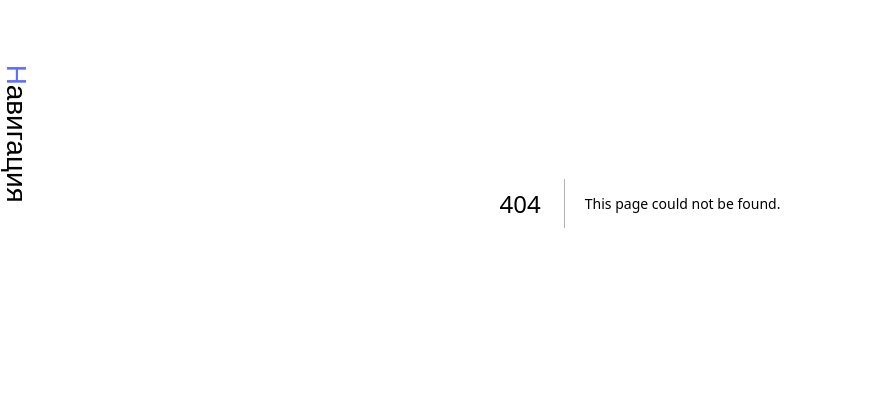
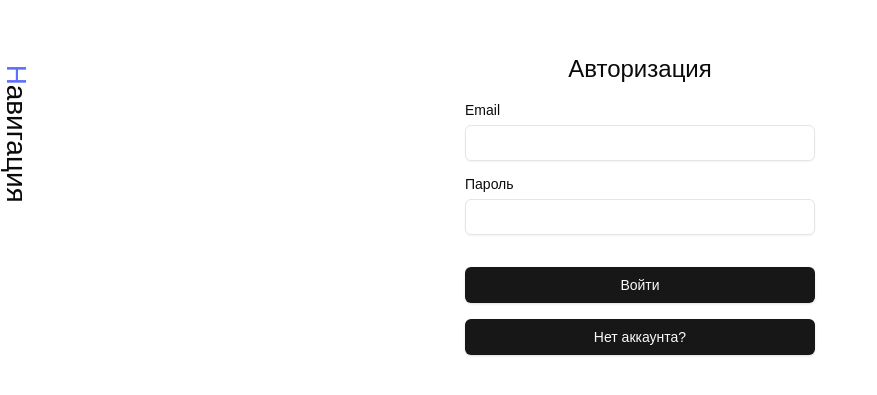
Before and after one commit to Konaisya/build-service, a Next.js app in the folder frontend/: page /auth in a window 1280 px wide. Before the commit this address had no page. Shown: the part 197-592 px from the top of the page, without its empty margins (0-877 px from the left). Built offline with nearby package versions, Linux system fonts and the light colour scheme.

Commit message:
gitingor and logic login

```diff
--- /dev/null
+++ b/frontend/src/app/auth/page.tsx
@@ -0,0 +1,85 @@
+"use client"
+import "./style.css"
+import { Input } from "@/components/ui/input"
+import { Label } from "@/components/ui/label"
+import { Button } from "@/components/ui/button"
+import React, { useState } from "react"
+import { motion, AnimatePresence } from "framer-motion"
+
+const Auth = () => {
+    const [isLogin, setIsLogin] = useState(true)
+
+    const toggleAuthMode = () => {
+        setIsLogin(!isLogin)
+    }
+
+    return (
+        <div className="all-auth" style={{ position: 'relative'}}>
+            <AnimatePresence>
+                {isLogin ? (
+                    <motion.div
+                        key="login"
+                        initial={{ opacity: 0, y: 20 }}
+                        animate={{ opacity: 1, y: 0 }}
+                        exit={{ opacity: 0, y: -20 }}
+                        transition={{ duration: 0.5 }}
+                        className="auth-container"
+                        style={{ position: 'absolute', width: '100%' }}
+                    >
+                        <div className="auth-header">
+                            <h1 className="auth-header-title">Авторизация</h1>
+                        </div>
+                        <div className="auth-content">
+                            <div className="auth-input">
+                                <Label htmlFor="email">Email</Label>
+                                <Input id="email" type="email" />
+                            </div>
+                            <div className="auth-input">
+                                <Label htmlFor="password">Пароль</Label>
+                                <Input id="password" type="password" />
+                            </div>
+                            <Button className="auth-button">Войти</Button>
+                            <Button onClick={toggleAuthMode} className="auth-button">Нет аккаунта?</Button>
+                        </div>
+                    </motion.div>
+                ) : (
+                    <motion.div
+                        key="register"
+                        initial={{ opacity: 0, y: 20 }}
+                        animate={{ opacity: 1, y: 0 }}
+                        exit={{ opacity: 0, y: -20 }}
+                        transition={{ duration: 0.5 }}
+                        className="auth-container"
+                        style={{ position: 'absolute', width: '100%' }}
+                    >
+                        <div className="auth-header">
+                            <h1 className="auth-header-title">Регистрация</h1>
+                        </div>
+                        <div className="auth-content">
+                            <div className="auth-input">
+                                <Label htmlFor="fio">ФИО</Label>
+                                <Input id="fio" type="text" />
+                            </div>
+                            <div className="auth-input">
+                                <Label htmlFor="organization">Организация</Label>
+                                <Input id="organization" type="text" />
+                            </div>
+                            <div className="auth-input">
+                                <Label htmlFor="email">Email</Label>
+                                <Input id="email" type="email" />
+                            </div>
+                            <div className="auth-input">
+                                <Label htmlFor="password">Пароль</Label>
+                                <Input id="password" type="password" />
+                            </div>
+                            <Button className="auth-button">Зарегистрироваться</Button>
+                            <Button onClick={toggleAuthMode} className="auth-button">Уже есть аккаунт?</Button>
+                        </div>
+                    </motion.div>
+                )}
+            </AnimatePresence>
+        </div>
+    )
+}
+
+export default Auth
--- /dev/null
+++ b/frontend/src/app/auth/style.css
@@ -0,0 +1,32 @@
+.all-auth{
+    max-width: 1200px;
+    margin: 0 auto;
+    display: flex;
+    align-items: center;
+    justify-content: center;
+    height: 100vh;
+}
+
+.auth-input{
+    display: flex;
+    flex-direction: column;
+    gap: 8px;
+    margin-bottom: 16px;
+}
+
+
+.auth-header-title{
+    text-align: center;
+    margin-bottom: 16px;
+    font-size: 24px;
+}
+
+.auth-button{
+    margin-top: 16px;
+    width: 100%;
+}
+
+.auth-content{
+    margin: 0 auto;
+    width: 350px;
+}
--- a/frontend/src/app/services/[id]/style.css
+++ b/frontend/src/app/services/[id]/style.css
@@ -157,5 +157,4 @@
   margin-bottom: 16px;
   font-size: 24px;
   font-weight: bold;
-
 }
--- a/frontend/src/components/ui/header.tsx
+++ b/frontend/src/components/ui/header.tsx
@@ -30,6 +30,13 @@ const Header: React.FC = () => {
         };
     }, []);
 
+    const [accessToken, setAccessToken] = React.useState<string | null>(null);
+
+    React.useEffect(() => {
+        const accessToken = localStorage.getItem('access_token');
+        setAccessToken(accessToken);
+    }, []);
+
     return (
         <div className='all-header'>
             <div className={`burger-button ${isSidebarOpen ? 'sidebar-open' : ''}`}>
@@ -42,7 +49,12 @@ const Header: React.FC = () => {
                     <li><Link href='/' className='headerLink'>Главная</Link></li>
                     <li><Link href='/services' className='headerLink'>Услуги</Link></li>
                     <li><Link href='#' className='headerLink'>О нас</Link></li>
-                    <li><Link href='#' className='headerLink'>Профиль</Link></li>
+                    {accessToken ? (
+                        <li><Link href='#' className='headerLink'>Профиль</Link></li>
+                    ) : (
+                        <li><Link href='/auth' className='headerLink'>Войти</Link></li>
+                    )}
+
                 </ul>
             </div>
         </div>
```
Also changed, not shown: 1 other file (tests, documents, lock files or other folders). Lines whose indentation alone changed are shown as unchanged.
